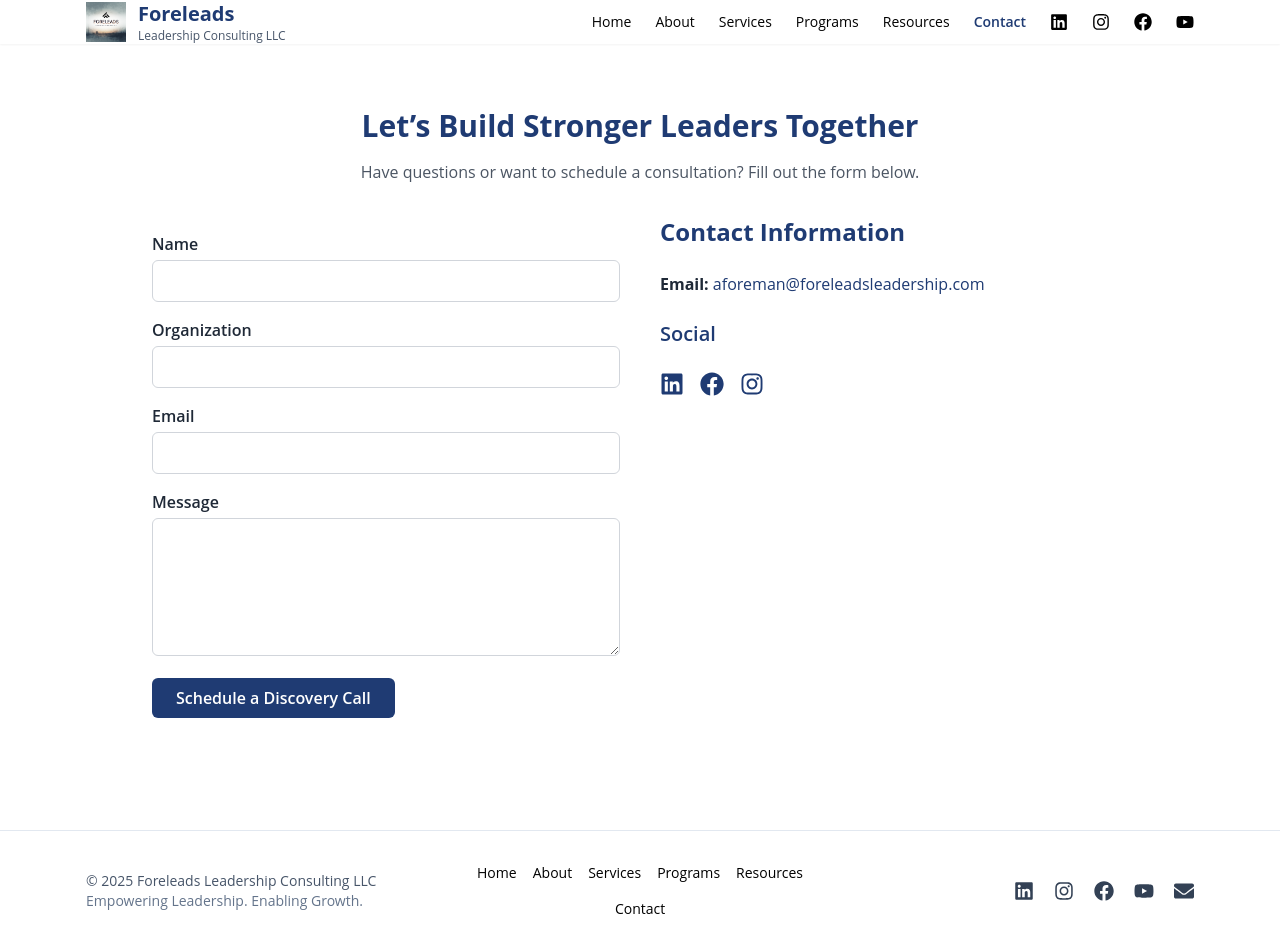
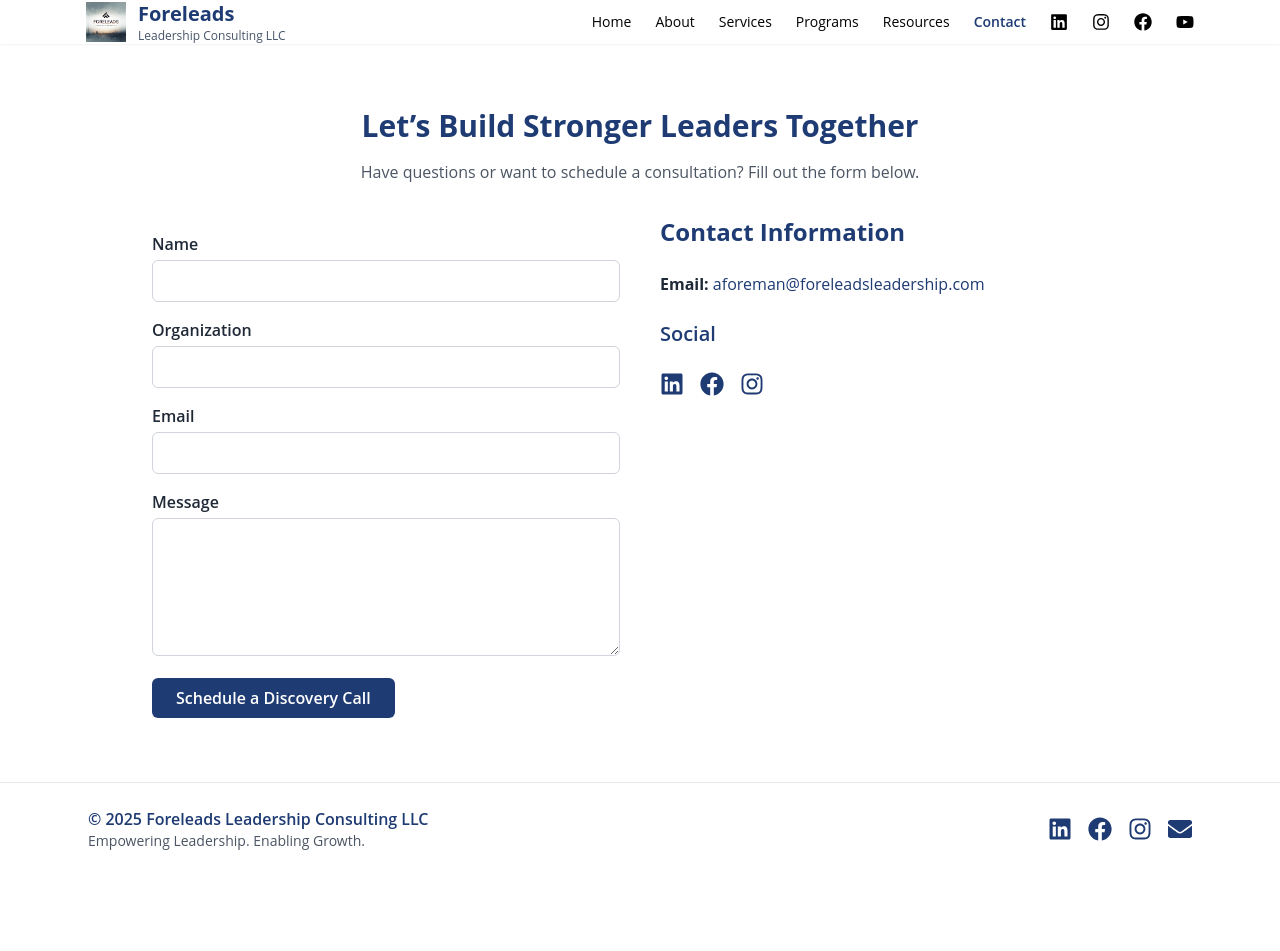
Before and after one commit to foretechleaders/Foreleads-site-final, a React (Vite) app: page /contact in a window 1280 px wide. After the commit the page ends 875 px from the top, so only its background shows below. Built offline with nearby package versions, Linux system fonts and the light colour scheme.

Commit message:
Add files via upload

```diff
--- a/src/components/Footer.jsx
+++ b/src/components/Footer.jsx
@@ -1,45 +1,47 @@
 import React from 'react'
-import { Link } from 'react-router-dom'
-import { FaLinkedin, FaInstagram, FaFacebook, FaYoutube, FaEnvelope } from 'react-icons/fa'
+import { FaLinkedin, FaFacebook, FaInstagram, FaEnvelope } from 'react-icons/fa'
 
 export default function Footer() {
   return (
-    <footer className="border-t border-slate-200 py-8 mt-12 bg-white">
-      <div className="container grid md:grid-cols-3 gap-6 items-center">
-        <div className="text-sm text-slate-600">
-          © {new Date().getFullYear()} Foreleads Leadership Consulting LLC
-          <div className="text-slate-500">Empowering Leadership. Enabling Growth.</div>
+    <footer className="bg-white text-gray-800 border-t border-gray-200 py-6">
+      <div className="max-w-6xl mx-auto px-6 flex flex-col md:flex-row justify-between items-center">
+        <div className="text-center md:text-left mb-4 md:mb-0">
+          <p className="font-semibold text-navy">
+            © {new Date().getFullYear()} Foreleads Leadership Consulting LLC
+          </p>
+          <p className="text-sm text-gray-600">Empowering Leadership. Enabling Growth.</p>
         </div>
 
-        <nav className="flex flex-wrap gap-4 justify-center text-sm">
-          <Link to="/">Home</Link>
-          <Link to="/about">About</Link>
-          <Link to="/services">Services</Link>
-          <Link to="/programs">Programs</Link>
-          <Link to="/resources">Resources</Link>
-          <Link to="/contact">Contact</Link>
-        </nav>
-
-        <div className="flex gap-5 justify-end text-slate-700">
-          <a href="https://www.linkedin.com/company/foreleads-leadership-consulting-llc/"
-             target="_blank" rel="noopener noreferrer" title="Follow us on LinkedIn" aria-label="LinkedIn" className="hover:text-navy">
-            <FaLinkedin size={20} />
+        <div className="flex space-x-4 text-2xl">
+          <a
+            href="https://www.linkedin.com/company/foreleads-leadership-consulting-llc/"
+            target="_blank"
+            rel="noopener noreferrer"
+            className="text-navy hover:text-navy/70"
+          >
+            <FaLinkedin />
           </a>
-          <a href="https://www.instagram.com/foreleads_leadership/"
-             target="_blank" rel="noopener noreferrer" title="Follow us on Instagram" aria-label="Instagram" className="hover:text-navy">
-            <FaInstagram size={20} />
+          <a
+            href="https://www.facebook.com/profile.php?id=61582426252186"
+            target="_blank"
+            rel="noopener noreferrer"
+            className="text-navy hover:text-navy/70"
+          >
+            <FaFacebook />
           </a>
-          <a href="https://www.facebook.com/profile.php?id=61582426252186"
-             target="_blank" rel="noopener noreferrer" title="Follow us on Facebook" aria-label="Facebook" className="hover:text-navy">
-            <FaFacebook size={20} />
+          <a
+            href="https://www.instagram.com/foreleads_leadership/"
+            target="_blank"
+            rel="noopener noreferrer"
+            className="text-navy hover:text-navy/70"
+          >
+            <FaInstagram />
           </a>
-          <a href="https://www.youtube.com/@ForeleadsLeadershipConsulting"
-             target="_blank" rel="noopener noreferrer" title="Watch our YouTube Channel" aria-label="YouTube" className="hover:text-navy">
-            <FaYoutube size={20} />
-          </a>
-          <a href="mailto:aforeman@foreleadsleadership.com"
-             title="Email Foreleads Leadership Consulting" aria-label="Email" className="hover:text-navy">
-            <FaEnvelope size={20} />
+          <a
+            href="mailto:aforeman@foreleadsleadership.com"
+            className="text-navy hover:text-navy/70"
+          >
+            <FaEnvelope />
           </a>
         </div>
       </div>
```
